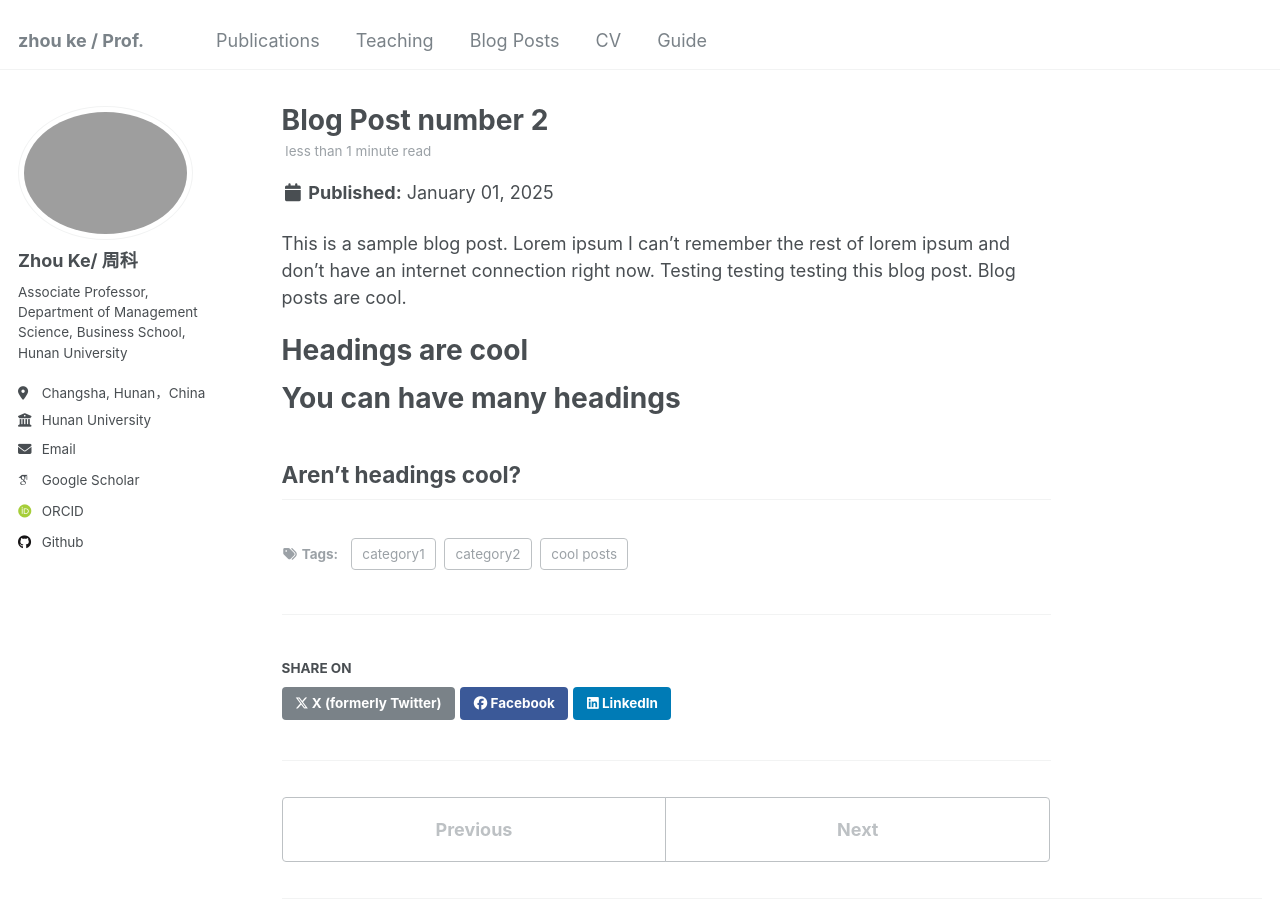
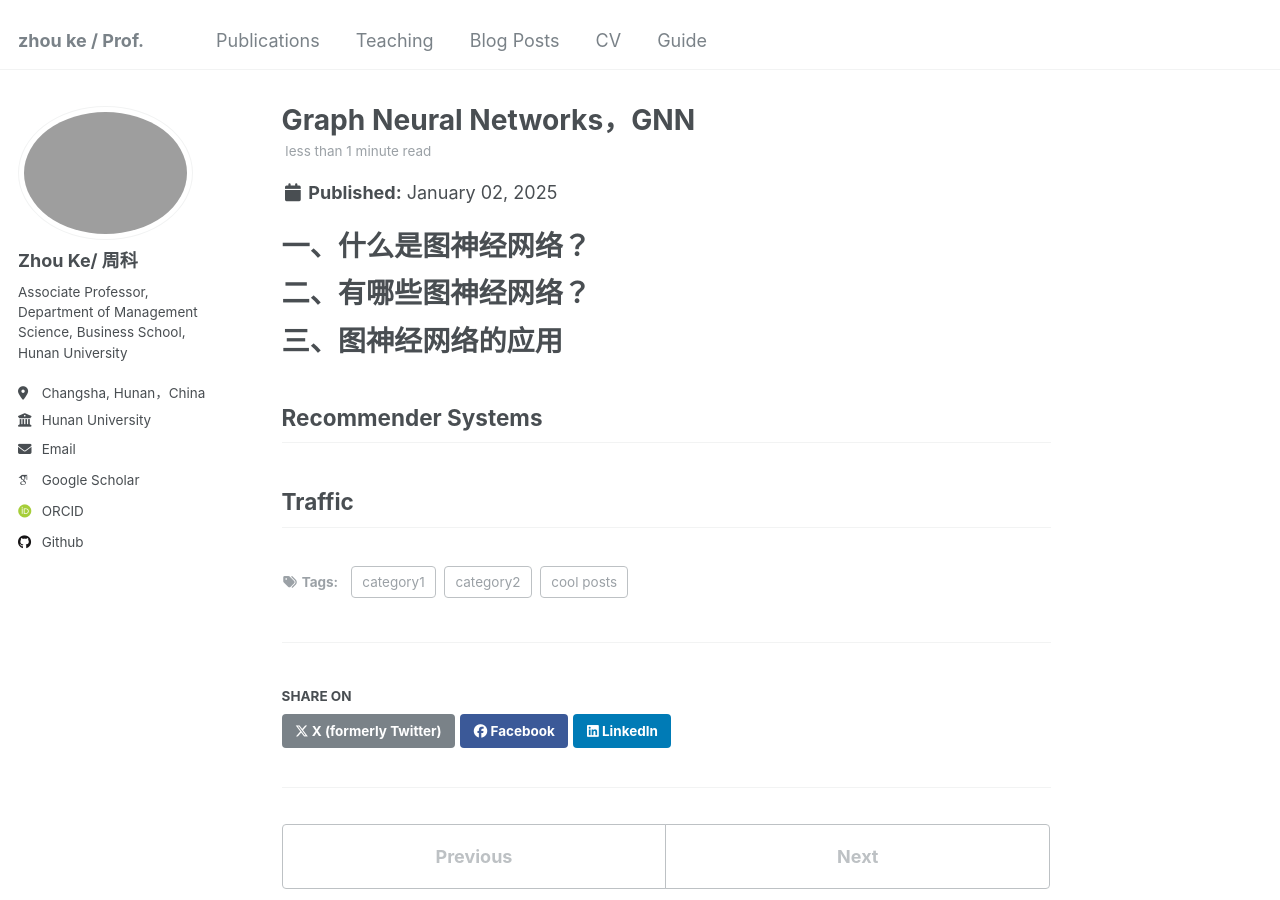
Before and after one commit to hustzhke/hustzhke.github.io, a Jekyll site: the page built from _posts/2013-08-14-blog-post-2.md, in a window 1280 px wide and 900 px high. Built offline with Jekyll 4.4.1, drawn with Linux system fonts in a browser that asks for light colours; some web fonts are replaced.

Commit message:
Update 2013-08-14-blog-post-2.md

```diff
--- a/_posts/2013-08-14-blog-post-2.md
+++ b/_posts/2013-08-14-blog-post-2.md
@@ -1,6 +1,6 @@
 ---
-title: 'Blog Post number 2'
-date: 2025-01-01
+title: 'Graph Neural Networks，GNN'
+date: 2025-01-02
 permalink: /posts/2013/08/blog-post-2/
 tags:
   - cool posts
@@ -8,13 +8,19 @@
   - category2
 ---
 
-This is a sample blog post. Lorem ipsum I can't remember the rest of lorem ipsum and don't have an internet connection right now. Testing testing testing this blog post. Blog posts are cool.
 
-Headings are cool
+一、什么是图神经网络？
 ======
 
-You can have many headings
+二、有哪些图神经网络？
 ======
 
-Aren't headings cool?
+三、图神经网络的应用
+======
+
+Recommender Systems
 ------
+
+
+Traffic
+------
```
